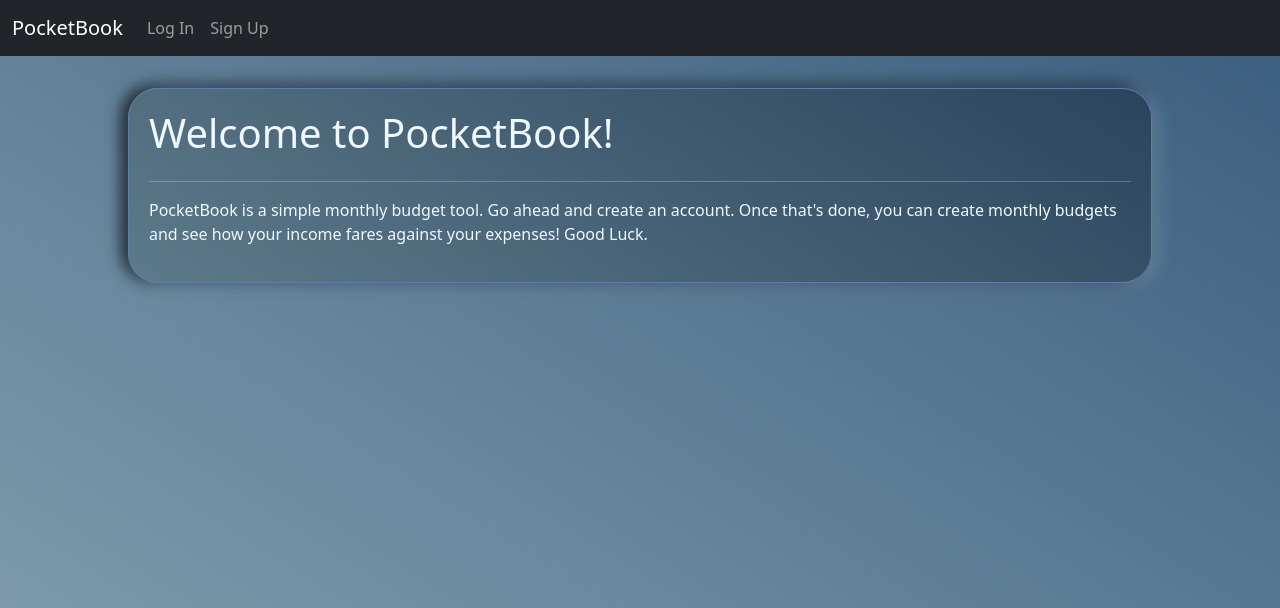
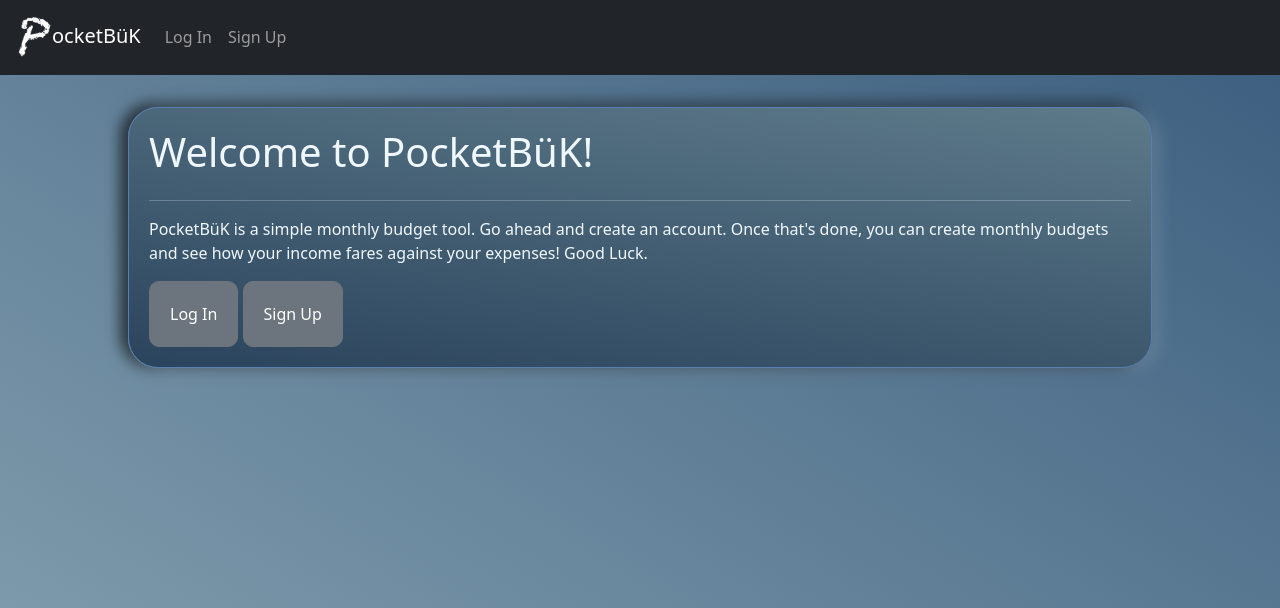
Before and after one commit to ttguitarnoob-dev/pocket-book, a Django app: page / in a window 1280 px wide. Shown: the top 608 px of the page. Run offline with Django 4.2, Linux system fonts and the light colour scheme; some libraries are stand-ins or nearby versions.

Commit message:
some branding

```diff
--- a/accounts/templates/accounts/login.html
+++ b/accounts/templates/accounts/login.html
@@ -5,7 +5,7 @@
 <form method="post" action="{% url 'login' %}">
   {% csrf_token %} {{form.as_p}}
 
-  <input type="submit" value="login" />
+  <input class="btn btn-secondary" style="border-radius: 10px;" type="submit" value="login" />
   <input type="hidden" name="next" value="{{ next }}">
 </form>
 </div>
--- a/accounts/templates/accounts/logout.html
+++ b/accounts/templates/accounts/logout.html
@@ -1,4 +1,3 @@
 {% extends 'base.html' %} {% block content %}
 <p>Logged out!</p>
-<a href="{% url 'login' %}">Click here to login again.</a>
 {% endblock %}
--- a/main_app/static/styles/main.css
+++ b/main_app/static/styles/main.css
@@ -11,7 +11,7 @@ body {
     padding: 20px !important;
     border: 1px solid rgb(89, 126, 175) !important;
     border-radius: 30px !important;
-    background: linear-gradient(32deg, rgba(93,122,138,1) 0%, rgba(43,68,93,1) 100%) !important;
+    background: linear-gradient(188deg, rgba(93,122,138,1) 0%, rgba(43,68,93,1) 100%) !important;
     /* background-color: rgb(78, 96, 110) !important; */
     color: aliceblue !important;
     box-shadow: rgba(136, 165, 191, 0.48) 6px 2px 16px 0px, rgba(0, 0, 0, 0.8) -6px -2px 16px 0px;
@@ -55,3 +55,7 @@ body {
 .btn-secondary {
     padding: 20px !important;
 }
+
+tr {
+    border-radius: 10px !important;
+}
--- a/main_app/templates/base.html
+++ b/main_app/templates/base.html
@@ -11,13 +11,14 @@
     <link rel="stylesheet" href="{% static 'styles/main.css' %}">
     <link href="https://cdn.jsdelivr.net/npm/bootstrap@5.1.3/dist/css/bootstrap.min.css" rel="stylesheet"
         integrity="sha384-1BmE4kWBq78iYhFldvKuhfTAU6auU8tT94WrHftjDbrCEXSU1oBoqyl2QvZ6jIW3" crossorigin="anonymous">
-    <title>PocketBook - {% block title %}{% endblock %}</title>
+    <title>PocketBüK - {% block title %}{% endblock %}</title>
+    <link rel="shortcut icon" type="image/png" href="{% static 'favicon.ico' %}"/>
 </head>
 
 <body>
     <nav class="navbar navbar-expand-lg navbar-dark bg-dark">
         <div class="container-fluid">
-            <a class="navbar-brand font-weight-bold" href="{% url 'home' %}">PocketBook</a>
+            <a class="navbar-brand font-weight-bold" href="{% url 'home' %}"><img src="{% static 'favicon.ico' %}" alt="" width="40">ocketBüK</a>
             <button class="navbar-toggler" type="button" data-bs-toggle="collapse" data-bs-target="#navbarNav"
                 aria-controls="navbarNav" aria-expanded="false" aria-label="Toggle navigation">
                 <span class="navbar-toggler-icon"></span>
@@ -26,7 +27,7 @@
                 <ul class="navbar-nav">
                     {% if user.is_authenticated %}
                     <li class="nav-item">
-                        <a class="nav-link disabled text-capitalize"> <img src="https://avatars.dicebear.com/api/adventurer-neutral/{{user.username}}.svg?r=50" alt="" width="30" height="30"> &nbsp; Welcome, {{ user.username }}!&nbsp;&nbsp;&nbsp;&nbsp;&nbsp;&nbsp;&nbsp;&nbsp;&nbsp;&nbsp;&nbsp;&nbsp;&nbsp;&nbsp;</a>
+                        <a class="nav-link disabled text-capitalize"> <img src="https://avatars.dicebear.com/api/adventurer-neutral/{{user.username}}.svg?r=50" alt="" width="35" height="35"> &nbsp; Welcome, {{ user.username }}!&nbsp;&nbsp;&nbsp;&nbsp;&nbsp;&nbsp;&nbsp;&nbsp;&nbsp;&nbsp;&nbsp;&nbsp;&nbsp;&nbsp;</a>
                     </li>
                     <li class="nav-item">
                         <a class="nav-link" aria-current="page" href="{% url 'create_budget' %}">New Budget</a>
--- a/main_app/templates/budget_detail.html
+++ b/main_app/templates/budget_detail.html
@@ -10,7 +10,7 @@
     <a href="{% url 'budget_update' budget.pk %}"><button class="btn btn-secondary" style="border-radius: 10px;"><i class="fa-solid fa-pen-to-square"></i></button></a>
     <p>Total Income: ${{budget.total_income}}</p>
 
-    <table class="table table-secondary table-hover table-striped table-bordered">
+    <table class="table table-secondary table-hover table-striped table-bordered" style="border: 2px solid black; border-radius: 10px !important;">
         <thead>
             <tr>
                 <th scope="col">#</th>
--- a/main_app/templates/home.html
+++ b/main_app/templates/home.html
@@ -3,15 +3,15 @@
 
 {% block content%}
 <div class="card mx-auto" style="width: 80vw;">
-    <h1>Welcome to PocketBook!</h1>
+    <h1>Welcome to PocketBüK!</h1>
     <hr>
     <div>
-    <p>PocketBook is a simple monthly budget tool.  Go ahead and create an account.  Once that's done, you can create monthly budgets and see how your income fares against your expenses! Good Luck. </p>
+    <p>PocketBüK is a simple monthly budget tool.  Go ahead and create an account.  Once that's done, you can create monthly budgets and see how your income fares against your expenses! Good Luck. </p>
 </div>
-{% if user.is_authenticated %}
+{% if user.is_authenticated == False %}
 <div>
-    <a class="mt-3" href="{% url 'login' %}"><button class="btn-secondary" style="border-radius: 10px;">Log In</button></a>
-    <a class="mt-3" href="{% url 'signup' %}"><button class="btn-secondary" style="border-radius: 10px;">Sign Up</button></a>
+    <a class="mt-3" href="{% url 'login' %}"><button class="btn btn-secondary" style="border-radius: 10px;">Log In</button></a>
+    <a class="mt-3" href="{% url 'signup' %}"><button class="btn btn-secondary" style="border-radius: 10px;">Sign Up</button></a>
 </div>
 {% endif %}
 {% endblock %}
```
Also changed, not shown: main_app/static/favicon.ico (added), 3 other files.
